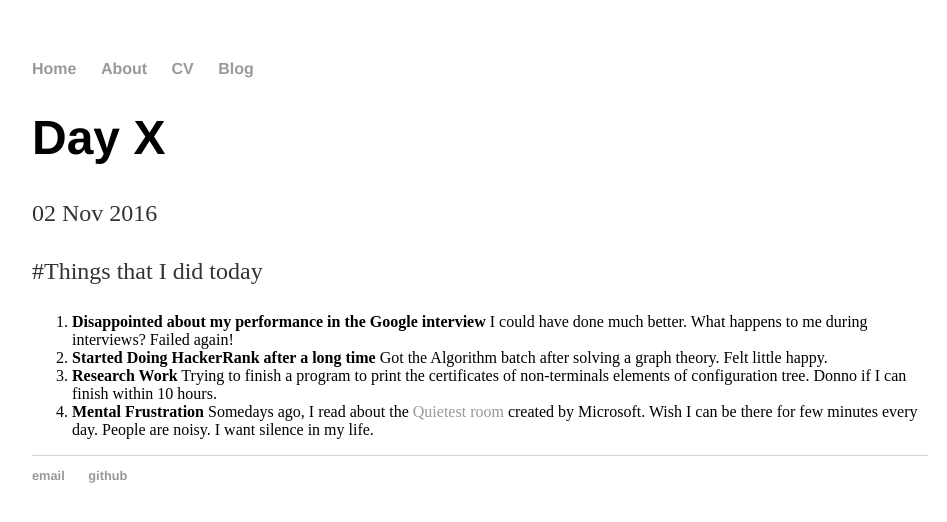
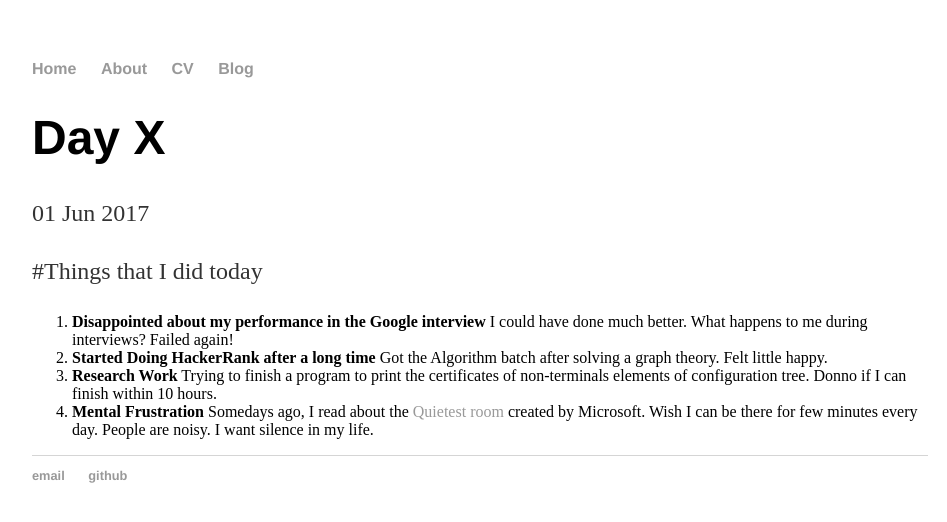
Before and after one commit to scitamehtam/scitamehtam.github.io, a Jekyll site: the page built from _posts/2017-06-01-Day-x.md, in a window 1280 px wide. Shown: the top 522 px of the page, without its empty margins (160-1107 px from the left). Built offline with Jekyll 4.4.1, drawn with Linux system fonts in a browser that asks for light colours.

Commit message:
Update 2017-06-01-Day-x.md

```diff
--- a/_posts/2017-06-01-Day-x.md
+++ b/_posts/2017-06-01-Day-x.md
@@ -1,7 +1,7 @@
 ---
 layout: post
 title: "Day X"
-date: 2016-11-02
+date: 2017-06-01
 ---
 #Things that I did today
 1. **Disappointed about my performance in the Google interview**
```
